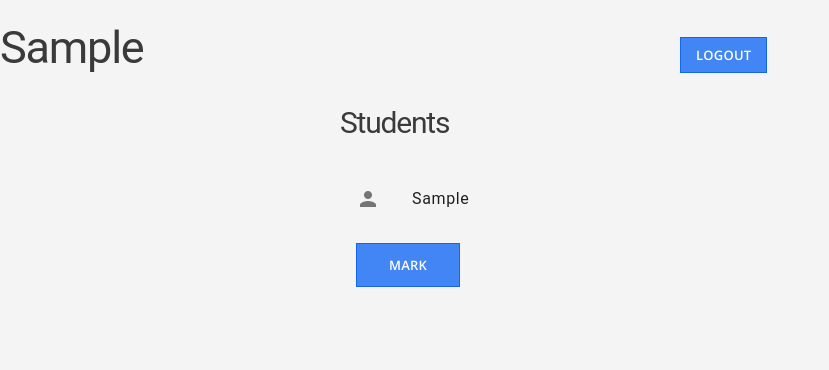
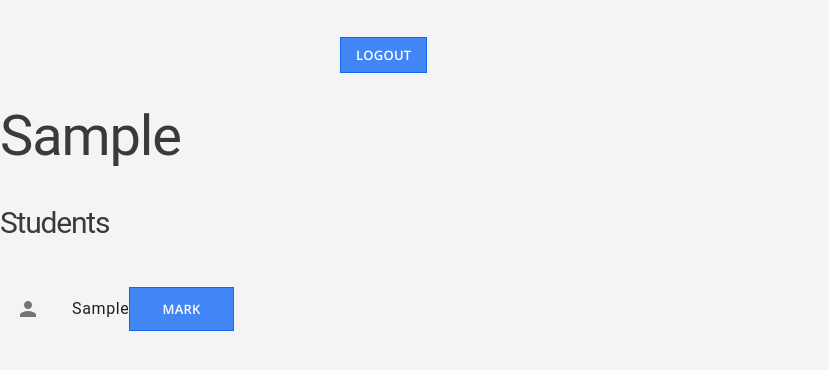
Before and after one commit to Aver30/Moodle2v, a Flask app: template templates/ViewStudents_Dem.html in a window 1280 px wide. Shown: the part 50-420 px from the top of the page, without its empty margins (0-829 px from the left). Run offline with Flask 2, Linux system fonts and the light colour scheme; tables that the repository leaves empty hold one stand-in row (values such as "Sample post"); the template is opened without the code that fills it: values that come from a table or form of the project are taken from there, most other values are stand-ins (such as "Sample title", 1, 10 or a date in 2020).

Commit message:
layout changes to the file
The mark button will be next to the students also the class that the demonstrator will be taking is above the heading students, unless it is lecturer where it will say lecturer.

```diff
--- a/templates/ViewStudents_Dem.html
+++ b/templates/ViewStudents_Dem.html
@@ -8,36 +8,25 @@
     <script defer src="https://code.getmdl.io/1.3.0/material.min.js"></script>
 </head>
 
- <div class="section-content">
-        <h2> {{ requiredClass }} </h2>
- </div>
-
 <ul class="demo-list-icon mdl-list">
 <main class="container signup-section">
 
 <a href = "{{ url_for('logout') }}" class="btn-primary logout">logout</a>
 
     <div class="section-content">
+        <h1> {{ requiredClass }} </h1>
         <h2>Students</h2>
         {% for student in students %}
             <li class="mdl-list__item">
               <span class="mdl-list__item-primary-content">
               <i class="material-icons mdl-list__item-icon">person</i>
                     {{ student.firstname }}
+                    <form action="/ViewStudents_Dem" method="POST" >
+                    <button class="btn-primary" type="submit" name="Mark" value="{{  student.email  }}">
+                    Mark
+                    </button> </form>
               </span>
             </li>
-
-            <li class="mdl-list__item">
-              <span class="mdl-list__item-primary-content">
-
-                <form action="/ViewStudents_Dem" method="POST" >
-                <button class="btn-primary" type="submit" name="Mark" value="{{  student.email  }}">
-                Mark
-                </button> </form>
-
-              </span>
-            </li>
-
 
         {% endfor %}
 
```
